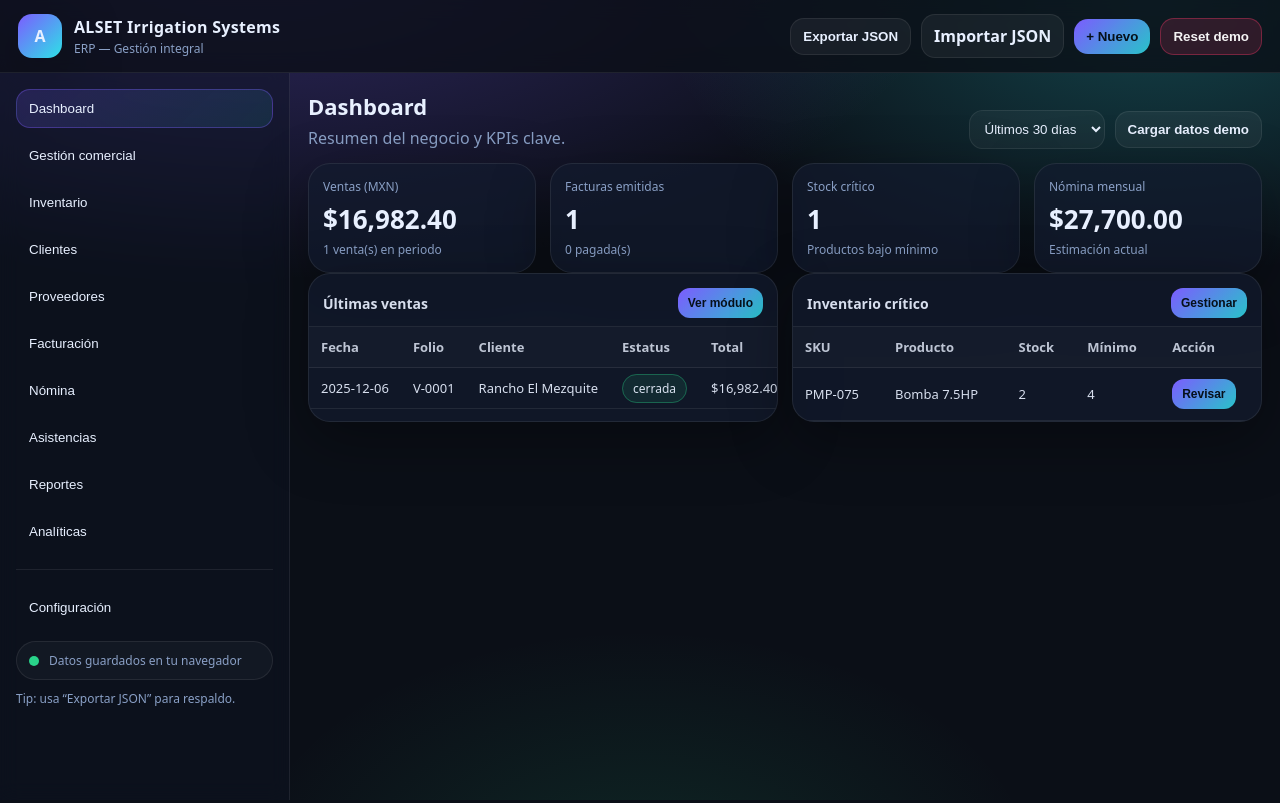
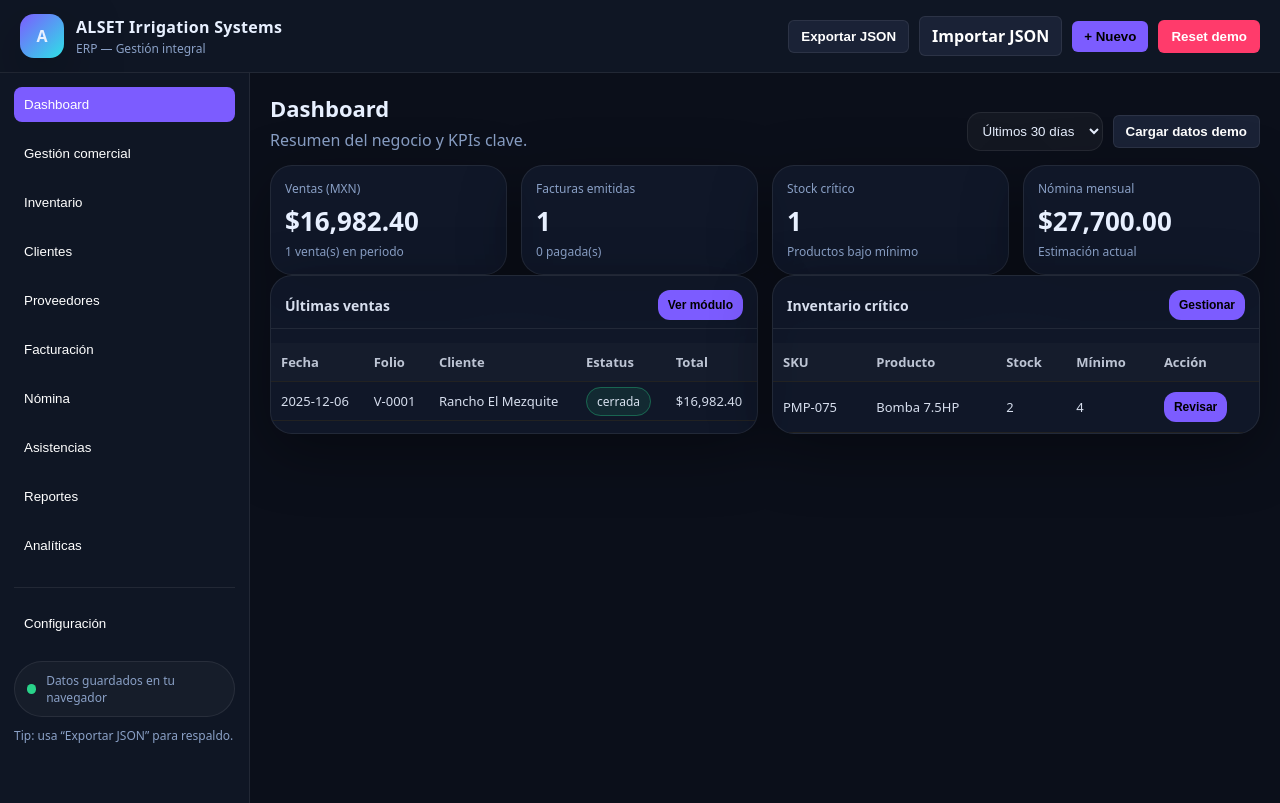
Before and after one commit to Lex3345/alsetulises, a plain HTML site: page index.html in a window 1280 px wide. Drawn offline with Linux system fonts and the light colour scheme.

Commit message:
fix errors

```diff
--- a/styles.css
+++ b/styles.css
@@ -285,3 +285,123 @@ label.file input{position:absolute; inset:0; opacity:0; cursor:pointer}
   position: relative;
   z-index: 1;
 }
+body {
+  margin: 0;
+  font-family: system-ui, Arial;
+  background: #0b0f1a;
+  color: #e8f0ff;
+}
+
+.topbar {
+  padding: 14px 20px;
+  display: flex;
+  justify-content: space-between;
+  background: #0f1624;
+}
+
+.layout {
+  display: grid;
+  grid-template-columns: 250px 1fr;
+  height: calc(100vh - 70px);
+}
+
+.sidebar {
+  background: #0f1624;
+  padding: 14px;
+}
+
+.nav-item {
+  display: block;
+  width: 100%;
+  margin-bottom: 6px;
+  padding: 10px;
+  background: none;
+  border: none;
+  color: #fff;
+  text-align: left;
+  cursor: pointer;
+}
+
+.nav-item.active {
+  background: #7c5cff;
+  border-radius: 8px;
+}
+
+.main {
+  padding: 20px;
+  overflow-y: auto;
+}
+
+.view.hidden {
+  display: none;
+}
+
+.table {
+  width: 100%;
+  margin-top: 14px;
+  border-collapse: collapse;
+}
+
+.table th,
+.table td {
+  padding: 10px;
+  border-bottom: 1px solid #222;
+}
+
+.btn {
+  padding: 8px 12px;
+  background: #7c5cff;
+  border: none;
+  border-radius: 6px;
+  color: #000;
+  cursor: pointer;
+}
+
+.btn.danger {
+  background: #ff3b6b;
+  color: #fff;
+}
+
+.btn.ghost {
+  background: #1a2236;
+  color: #fff;
+}
+
+/* MODAL */
+.modal {
+  position: fixed;
+  inset: 0;
+  background: rgba(0,0,0,.7);
+  backdrop-filter: blur(6px);
+  display: flex;
+  align-items: center;
+  justify-content: center;
+  z-index: 9999;
+}
+
+.modal.hidden {
+  display: none;
+}
+
+.modal-card {
+  background: #121b2e;
+  border-radius: 18px;
+  width: 600px;
+  max-width: 95%;
+  padding: 16px;
+}
+
+.modal-head {
+  display: flex;
+  justify-content: space-between;
+  align-items: center;
+}
+
+.modal-body {
+  margin-top: 12px;
+}
+
+.modal-foot {
+  margin-top: 12px;
+  text-align: right;
+}
```
